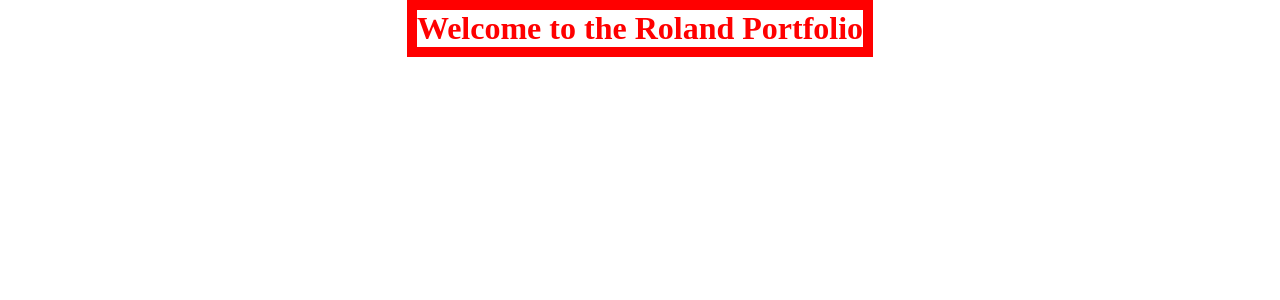
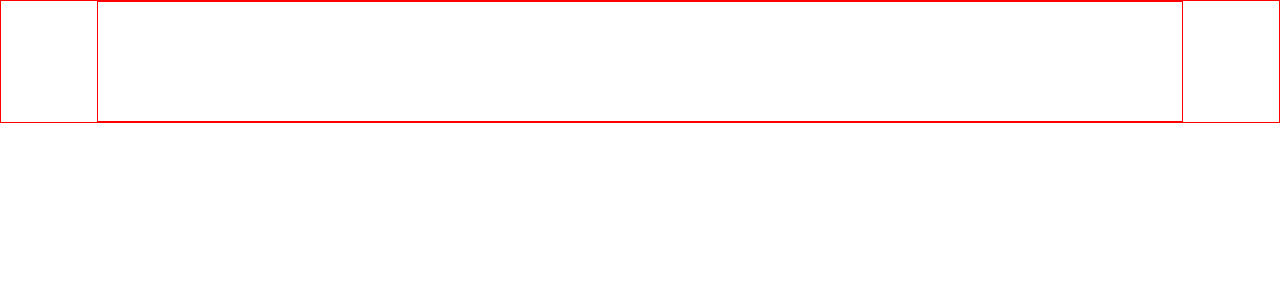
Before and after one commit to rolando1515/website, a Next.js app: page / in a window 1280 px wide. Shown: the top 300 px of the page. Built offline with nearby package versions, Linux system fonts and the light colour scheme.

Commit message:
added header

```diff
--- a/src/pages/_app.tsx
+++ b/src/pages/_app.tsx
@@ -2,12 +2,13 @@ import type { AppProps } from 'next/app';
 import { GlobalStyle } from 'styles';
 
 import './_app.css';
+import { Header } from 'ui/shared';
 
 export default function MyApp({ Component, pageProps }: AppProps) {
   return (
     <>
       <GlobalStyle />
-      <h1>Welcome to the Roland Portfolio</h1>
+      <Header />
       <Component {...pageProps} />
     </>
   );
--- /dev/null
+++ b/src/ui/shared/Header/header.tsx
@@ -0,0 +1,9 @@
+import { Style } from './styles';
+
+export function Header() {
+  return (
+    <Style.Container>
+      <div className="header-content"></div>
+    </Style.Container>
+  );
+}
--- /dev/null
+++ b/src/ui/shared/Header/styles.tsx
@@ -0,0 +1,18 @@
+import styled from 'styled-components';
+
+export const Style = {
+  Container: styled.header`
+    height: 123px;
+    width: 100%;
+    border: 1px solid red;
+    display: grid;
+    place-items: center;
+
+    .header-content {
+      width: var(--width);
+      max-width: var(--max-width);
+      height: 100%;
+      border: 1px solid red;
+    }
+  `,
+};
--- /dev/null
+++ b/src/ui/shared/index.ts
@@ -0,0 +1,3 @@
+import { Header } from './Header/header';
+
+export { Header };
```
